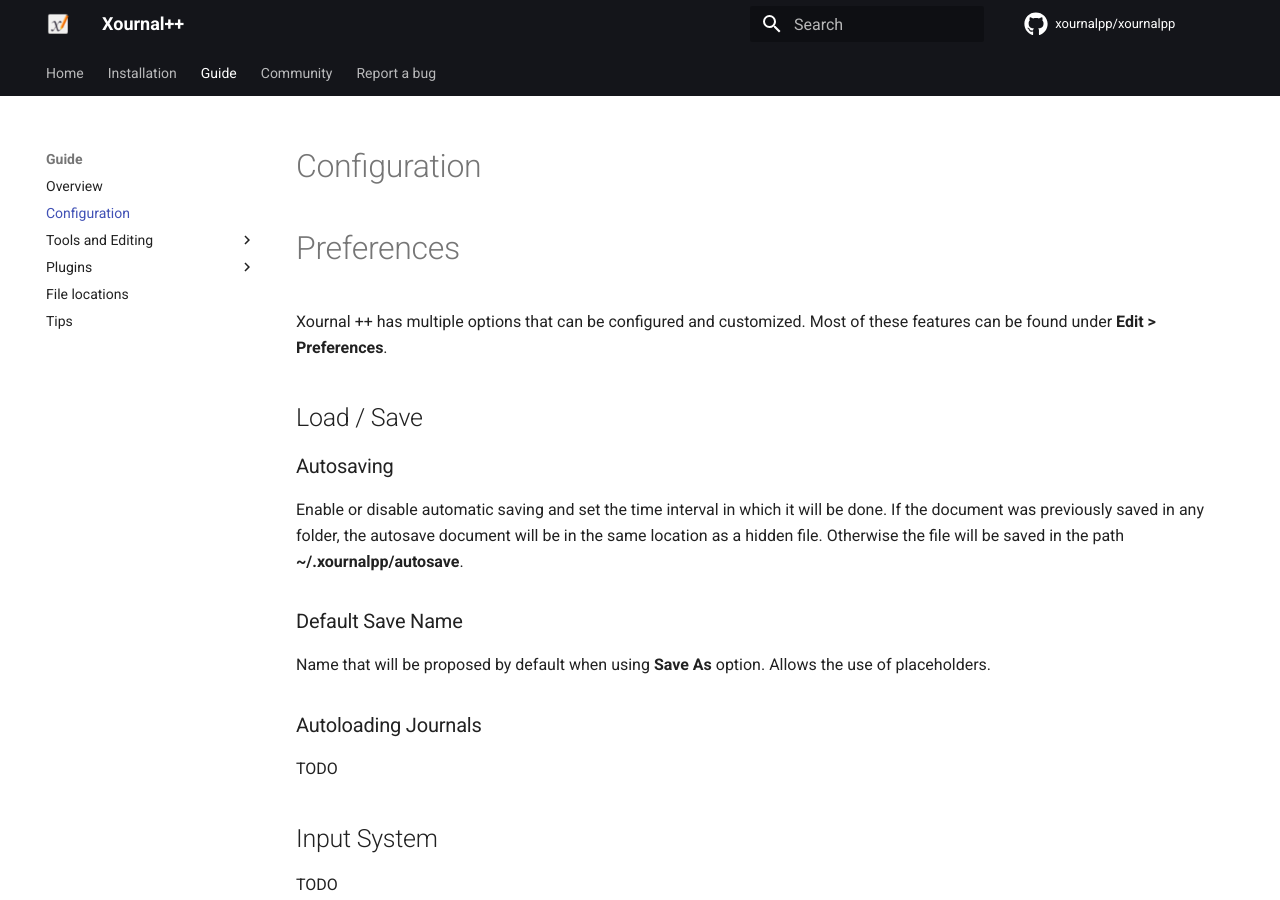
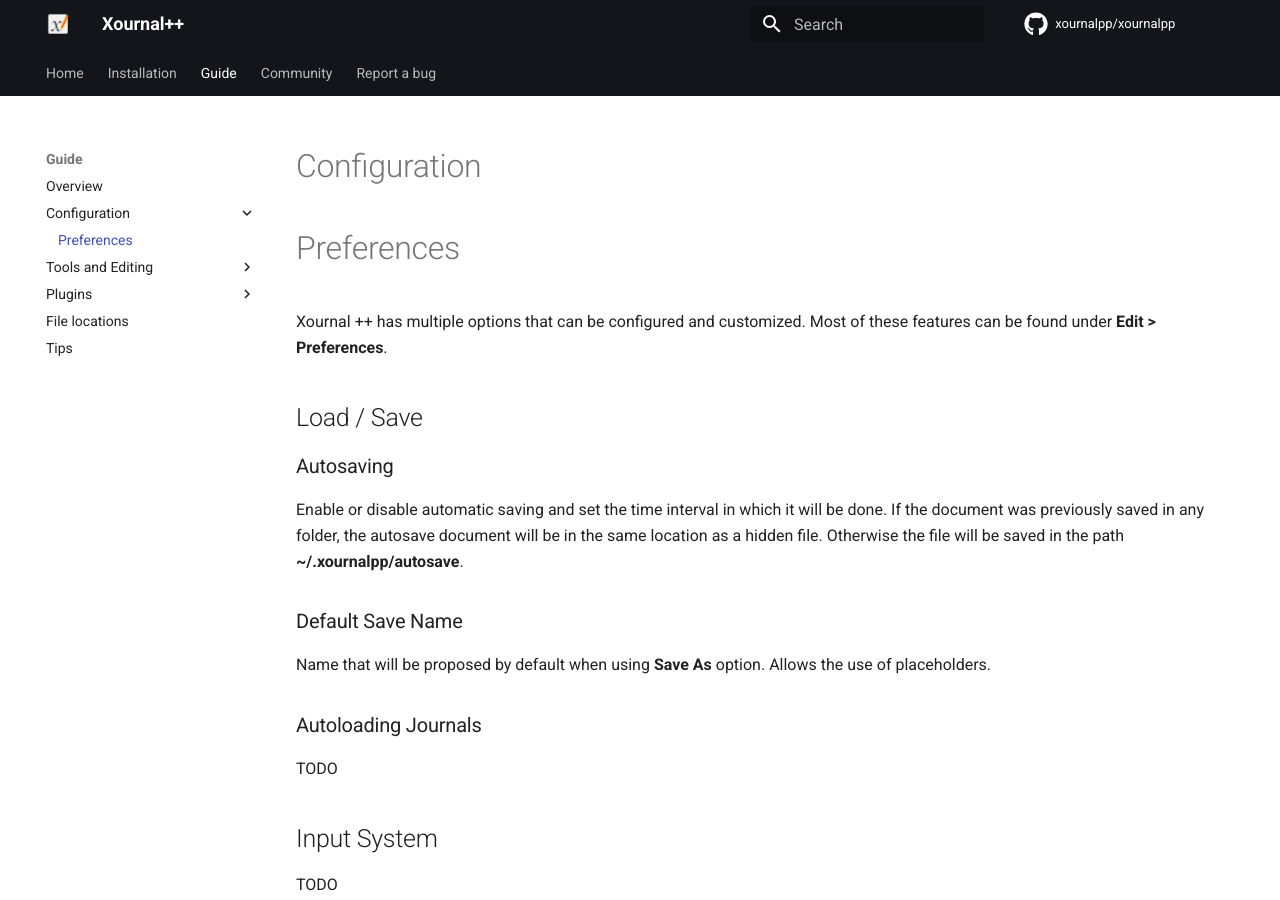
Before and after one commit to xournalpp/xournalpp.github.io, an MkDocs documentation site: the page built from docs/guide/config/preferences.md, in a window 1280 px wide and 900 px high. Built offline with MkDocs 1.6.1 and Material for MkDocs 9.7.7, drawn with Linux system fonts in a browser that asks for light colours; comment, search, counter and statistics services are not loaded; the version menu is left out.

Commit message:
Move config page to separate section

```diff
--- a/mkdocs.yml
+++ b/mkdocs.yml
@@ -12,7 +12,8 @@ nav:
       - Linux: installation/linux.md
   - Guide:
       - Overview: guide/overview.md
-      - Configuration: guide/config.md
+      - Configuration:
+         - Preferences: guide/config/preferences.md
       - Tools and Editing:
          - Pen and Highlighter tools: guide/tools/pen.md
          - Eraser tool: guide/tools/eraser.md
```
Also changed, not shown: docs/guide/config/preferences.md (renamed from docs/guide/config.md).
